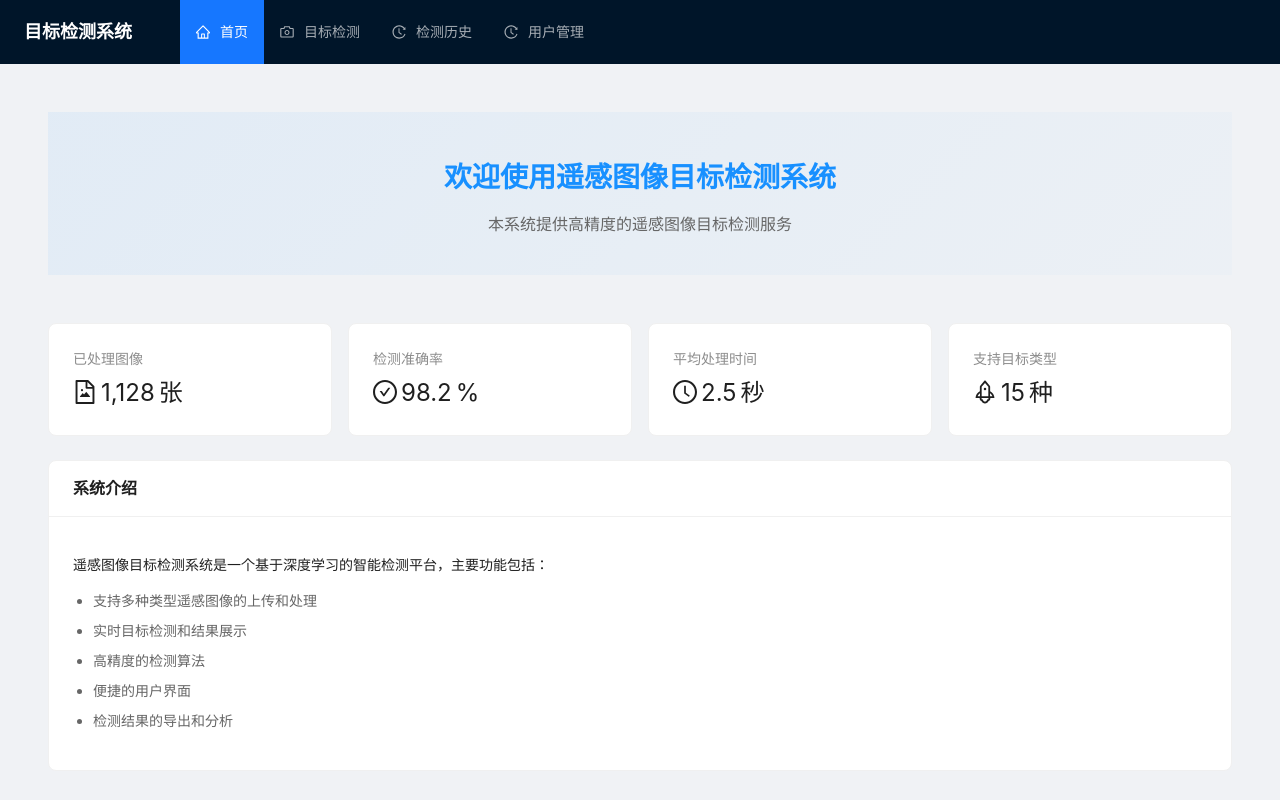
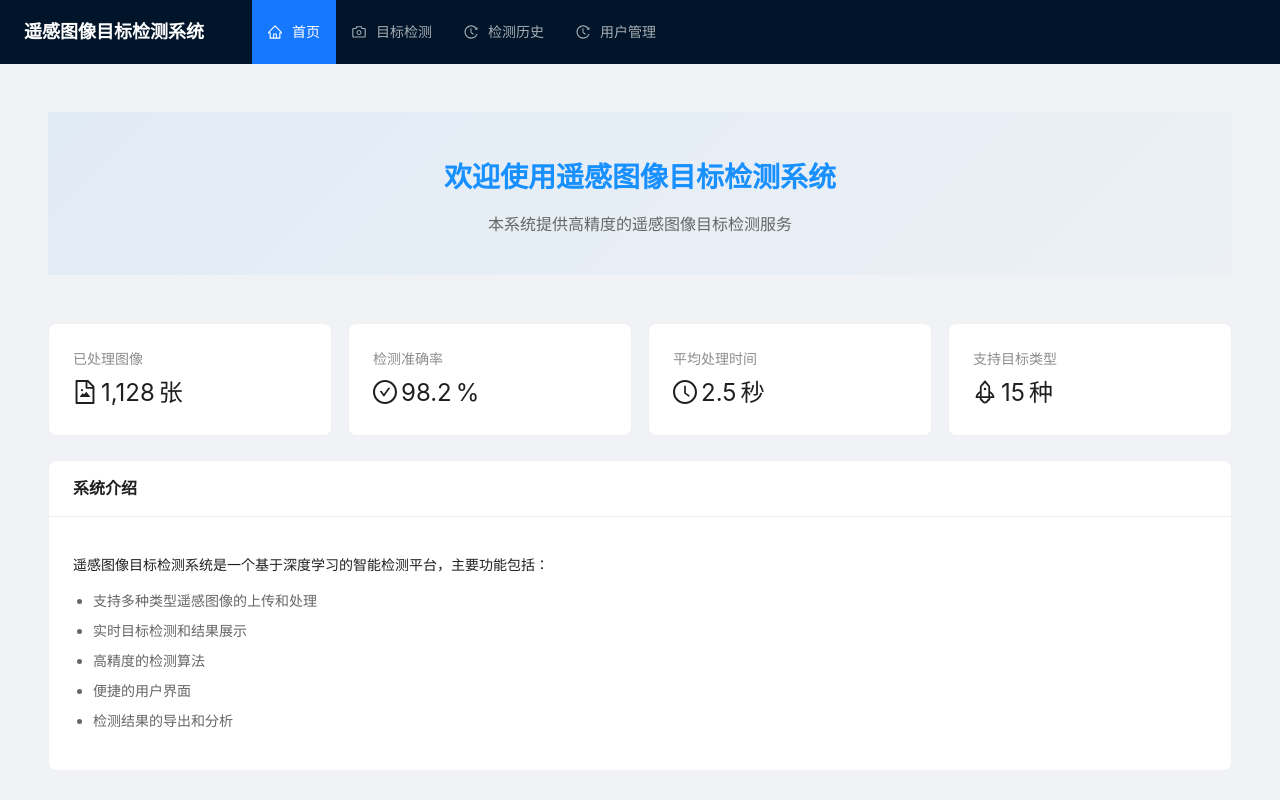
Before and after one commit to hencai/bishe-system-all, a React (Create React App) app in the folder frontend/: page / in a window 1280 px wide. Shown: the top 800 px of the page. Built offline with nearby package versions, Linux system fonts and the light colour scheme.

Commit message:
修改目标检测系统为 遥感目标检测系统

```diff
--- a/frontend/src/components/Layout/MainLayout.tsx
+++ b/frontend/src/components/Layout/MainLayout.tsx
@@ -42,7 +42,7 @@ const MainLayout: React.FC = () => {
   return (
     <Layout className={styles.layout}>
       <Header className={styles.header}>
-        <div className={styles.logo}>目标检测系统</div>
+        <div className={styles.logo}>遥感图像目标检测系统</div>
         <Menu
           theme="dark"
           mode="horizontal"
```
